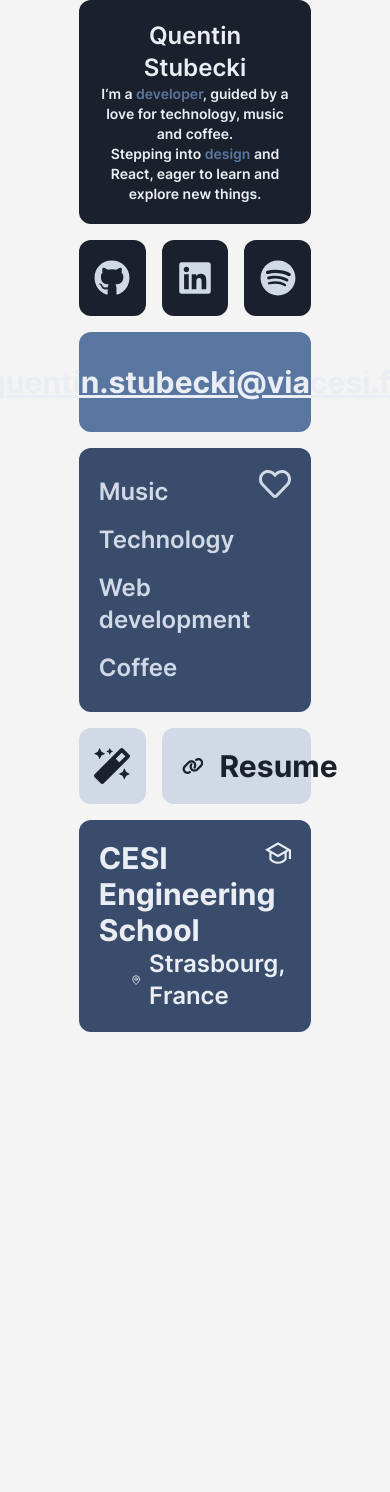
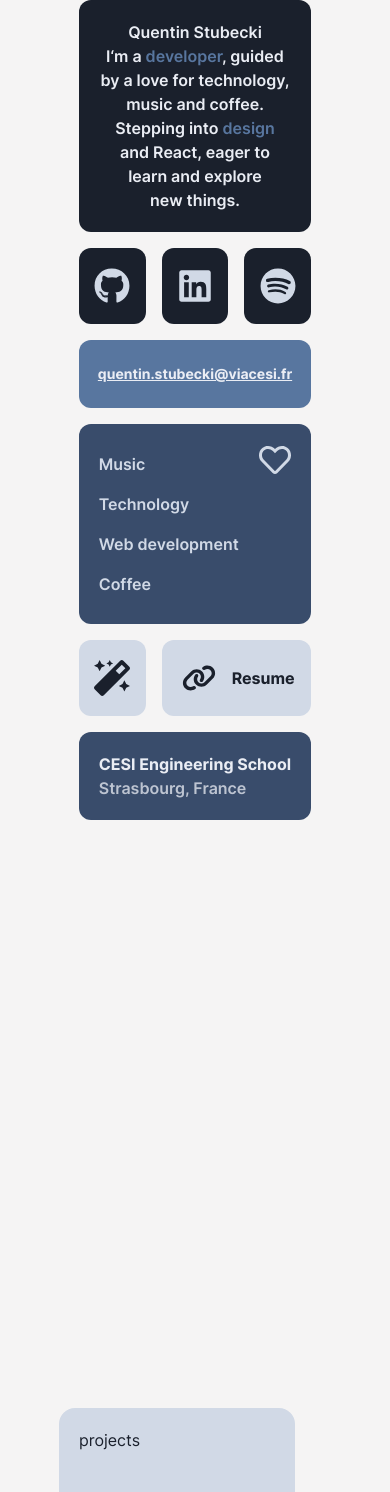
Before and after one commit to Zepyyy/Bento, a Next.js app: page / in a window 390 px wide. Shown: the top 1492 px of the page. Built offline with nearby package versions, Linux system fonts and the light colour scheme.

Commit message:
responsive text + cards

```diff
--- a/app/(sections)/Main.tsx
+++ b/app/(sections)/Main.tsx
@@ -47,8 +47,8 @@ const gridItems = [
 	},
 	{
 		type: "mail",
-		colSpan: 6,
-		rowSpan: 2,
+		colSpan: [6, 3],
+		rowSpan: [2, 1],
 		colStart: 1,
 		rowStart: 5,
 		backgroundColor: "bg-Color-500 dark:bg-Color-400",
@@ -109,6 +109,8 @@ export default function Main() {
 				{gridItems.map((item, index) => (
 					<GridSquare
 						key={`${index}-${item.type}`} // Construct a unique key for each item
+						titleIcon=""
+						textIcon=""
 						{...item}
 					/>
 				))}
--- a/app/components/GridSquare.tsx
+++ b/app/components/GridSquare.tsx
@@ -19,8 +19,8 @@ interface GridProps {
 	content?: Array<string>;
 	text?: string;
 	link?: string;
-	titleIcon?: string;
-	textIcon?: string;
+	titleIcon: string;
+	textIcon: string;
 	mail?: string;
 }
 
--- a/app/components/LinkCard.tsx
+++ b/app/components/LinkCard.tsx
@@ -37,39 +37,48 @@ export default function LinkCard() {
 	return (
 		<div
 			className={
-				"flex flex-col justify-center items-center h-full group/buttons"
+				"flex flex-col justify-center items-center h-full group/buttons text-md lg:text-xl text-pretty"
 			}
 		>
+			{/* not hovered */}
 			<div
 				className={
-					"flex h-full w-full justify-center items-center p-5 group-hover/buttons:hidden"
+					"flex justify-center items-center h-full w-full p-5 group-hover/buttons:hidden"
 				}
 			>
 				<FaLink className="lg:text-[56px] text-[36px] mr-4" />
-				<div className={"text-3xl font-bold"}>Resume</div>
+				<div className={"font-bold"}>Resume</div>
 			</div>
-			<div className={"hidden group-hover/buttons:flex flex-col"}>
+
+			{/* hovered */}
+			<div
+				className={
+					"hidden justify-center items-center h-full w-full group-hover/buttons:flex flex-col p-5 md:p-0"
+				}
+			>
 				<div
 					className={
-						"flex text-2xl font-bold justify-center items-center w-full"
+						"flex flex-col text-center justify-center text-pretty font-bold w-full text-xs md:text-md lg:text-xl"
 					}
 				>
 					Download my resume in:
 				</div>
 				<div className={"flex flex-row justify-center items-center"}>
+					{/* English */}
 					<button
 						type="button"
 						className={
-							"dark:bg-Color-950 bg-Color-200 text-xl font-bold px-4 py-2 rounded-lg m-2"
+							"dark:bg-Color-950 bg-Color-200 text-xs md:text-md lg:text-xl font-semibold px-2 py-1 md:px-4 md:py-2 rounded-md md:rounded-lg m-2"
 						}
 						onClick={() => handleClick("English")}
 					>
 						English
 					</button>
+					{/* French */}
 					<button
 						type="button"
 						className={
-							"dark:bg-Color-950 bg-Color-200 text-xl font-bold px-4 py-2 rounded-lg m-2"
+							"dark:bg-Color-950 bg-Color-200 text-xs md:text-md lg:text-xl font-semibold px-2 py-1 md:px-4 md:py-2 rounded-md md:rounded-lg m-2"
 						}
 						onClick={() => handleClick("French")}
 					>
--- a/app/components/ListCard.tsx
+++ b/app/components/ListCard.tsx
@@ -18,15 +18,17 @@ function switchIcon(spec: string | undefined) {
 
 export default function ListCard({ content, titleIcon }: ListSquareProps) {
 	return (
-		<div className={"flex flex-col text-3xl font-bold h-full w-full"}>
+		<div className={"flex flex-col font-bold h-full w-full"}>
 			<div className="relative">{switchIcon(titleIcon)}</div>
 			<ul
-				className={"flex flex-col justify-center text-2xl font-semibold h-full"}
+				className={
+					"flex flex-col justify-center text-md md:text-xl lg:text-2xl font-semibold h-full"
+				}
 			>
 				{content
 					? content.map((item, index) => (
 							// biome-ignore lint/suspicious/noArrayIndexKey: <explanation>
-							<li key={index} className={"text-2xl my-2"}>
+							<li key={index} className={"my-2"}>
 								<div>{item}</div>
 							</li>
 					  ))
--- a/app/components/MailCard.tsx
+++ b/app/components/MailCard.tsx
@@ -8,7 +8,7 @@ export default function MailCard({ mail }: MailCardProps) {
 			<a
 				href="mailto:quentin.stubecki@viacesi.fr"
 				className={
-					"flex justify-center items-center text-3xl font-bold h-full w-full p-8 underline hover:no-underline"
+					"flex justify-center items-center font-bold h-full w-full text-sm sm:text-md md:text-xl lg:text-2xl lg:p-8 p-6 underline hover:no-underline"
 				}
 			>
 				{mail}
--- a/app/components/PitchCard.tsx
+++ b/app/components/PitchCard.tsx
@@ -7,8 +7,8 @@ export default function PitchCard() {
 				"flex flex-col text-center md:text-start md:items-start h-full font-semibold"
 			}
 		>
-			<div className={"text-2xl md:text-4xl"}>{title}</div>
-			<div className="flex flex-col justify-evenly text-sm md:text-2xl text-pretty h-full">
+			<div className={"text-md md:text-2xl lg:text-4xl"}>{title}</div>
+			<div className="flex flex-col justify-evenly text-md md:text-xl lg:text-2xl text-pretty h-full">
 				<div>
 					I&lsquo;m a <span className={"text-Color-500"}>developer</span>,
 					guided by a love for technology, music and coffee.
--- a/app/components/TextCard.tsx
+++ b/app/components/TextCard.tsx
@@ -4,17 +4,18 @@ import { RiGraduationCapLine } from "react-icons/ri";
 interface TextCardProps {
 	title?: string;
 	text?: string;
-	titleIcon?: string;
-	textIcon?: string;
+	titleIcon: string;
+	textIcon: string;
 }
-function switchIcon(icon: string | undefined) {
-	switch (icon) {
+
+function SwitchIcon({ icon }: { icon: string }) {
+	switch (icon as string) {
 		case "cap":
 			return (
-				<RiGraduationCapLine className="absolute top-0 right-0 lg:text-[46px] text-[26px]" />
+				<RiGraduationCapLine className="hidden md:flex absolute top-0 right-0 lg:text-[46px] text-[36px]" />
 			);
 		case "pin":
-			return <LuMapPin className="lg:text-[36px] text-[16px]" />;
+			return <LuMapPin className="hidden md:flex text-[16px] lg:text-[26px]" />;
 		default:
 			return <div> empty </div>;
 	}
@@ -28,12 +29,18 @@ export default function TextCard({
 }: TextCardProps) {
 	return (
 		<div className={"flex flex-col h-full w-full"}>
-			<div className="relative">{titleIcon ? switchIcon(titleIcon) : ""}</div>
+			<div className="relative">
+				<SwitchIcon icon={titleIcon} />
+			</div>
 			<div className="flex flex-col justify-center w-full h-full">
-				<div className={"text-3xl font-bold"}>{title}</div>
-				<div className={"flex items-center ml-8"}>
-					{textIcon ? switchIcon(textIcon) : ""}
-					<div className={"text-2xl font-semibold ml-2"}> {text} </div>
+				<div className={"text-md md:text-xl lg:text-2xl font-bold"}>
+					{title}
+				</div>
+				<div
+					className={"flex md:items-center md:ml-8 font-semibold opacity-75"}
+				>
+					<SwitchIcon icon={textIcon} />
+					<div className={"text-md md:text-xl lg:text-2xl"}>{text}</div>
 				</div>
 			</div>
 		</div>
```
